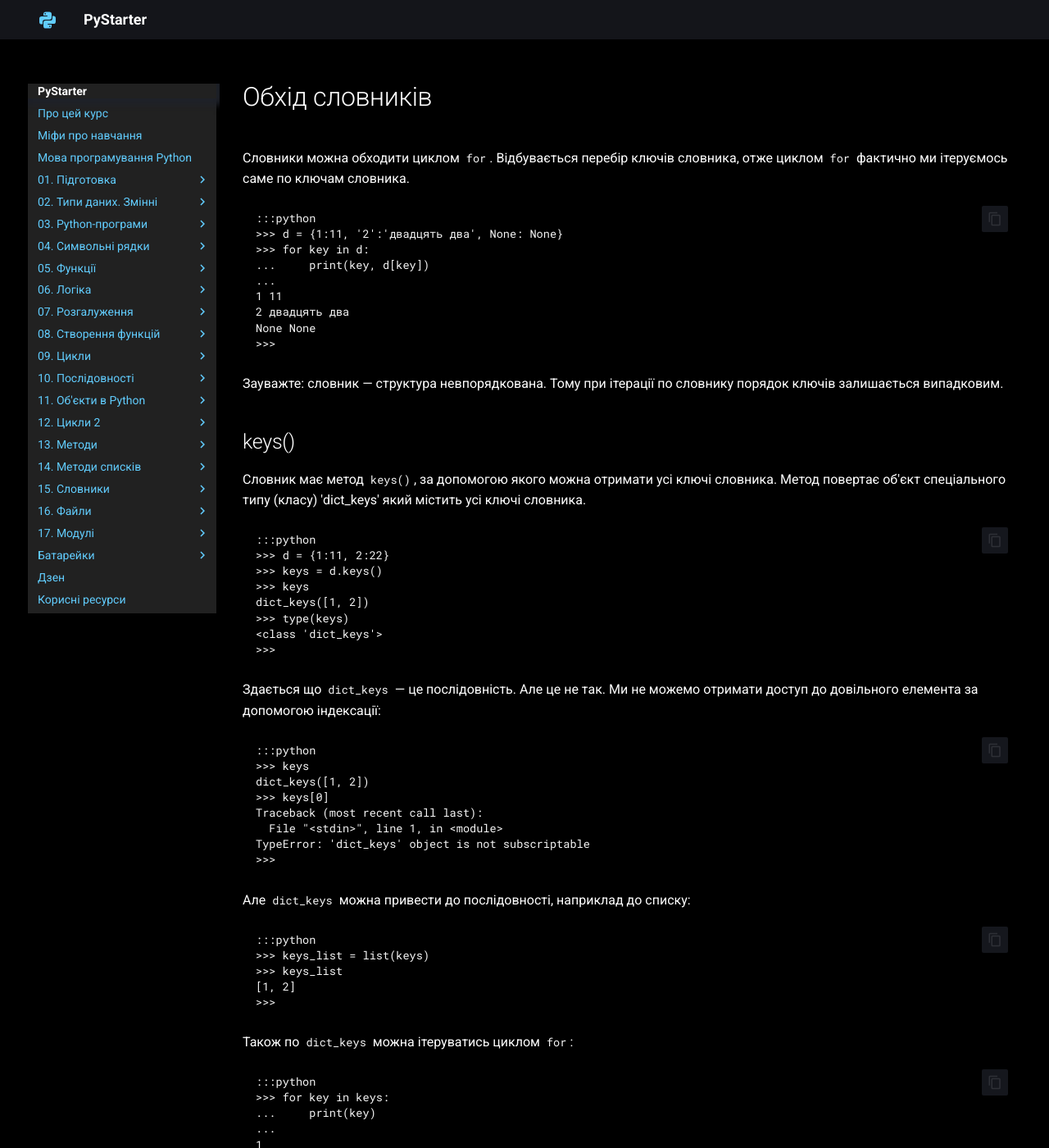
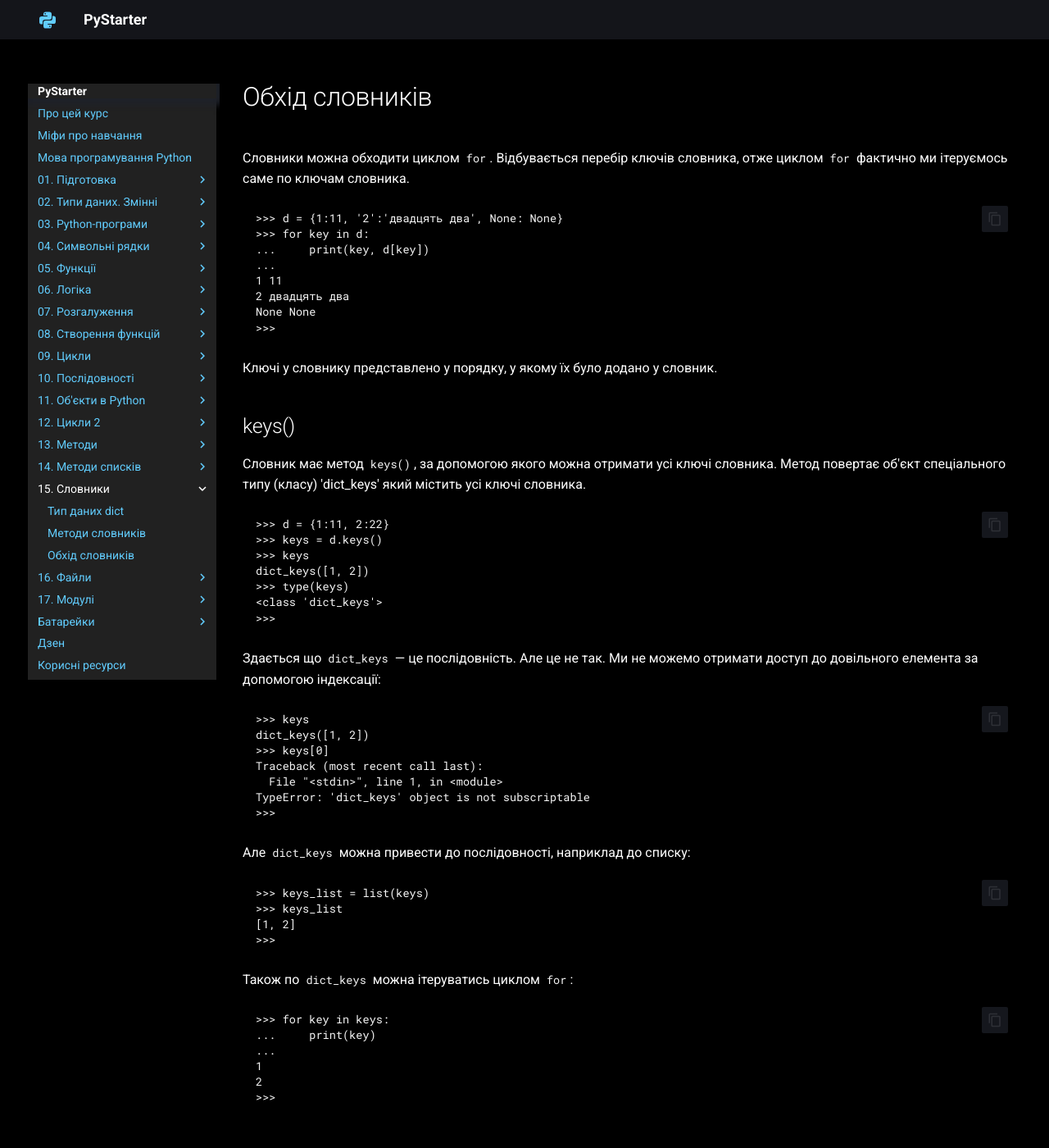
Before and after one commit to ruslan-rv-ua/PyStarter, an MkDocs documentation site: the page built from docs/dict/dict_traversal.md, in a window 1280 px wide and 1400 px high. Shown: the whole window at 82% size. Built offline with MkDocs 1.6.1 and Material for MkDocs 9.7.7, drawn with Linux system fonts in a browser that asks for light colours; some of the changed text lies outside the part shown.

Commit message:
2023-12-11

```diff
--- a/docs/dict/dict_traversal.md
+++ b/docs/dict/dict_traversal.md
@@ -10,7 +10,6 @@ hide:
 Відбувається перебір ключів словника,
 отже циклом `for` фактично ми ітеруємось саме по ключам словника.
 
-	:::python
 	>>> d = {1:11, '2':'двадцять два', None: None}
 	>>> for key in d:
 	...     print(key, d[key])
@@ -20,14 +19,13 @@ hide:
 	None None
 	>>>
 
-Зауважте: словник — структура невпорядкована. Тому при ітерації по словнику порядок ключів залишається випадковим.
+Ключі у словнику представлено у порядку, у якому їх було додано у словник.
 
 ## keys()
 
 Словник має метод `keys()`, за допомогою якого можна отримати усі ключі словника.
 Метод повертає об'єкт спеціального типу (класу) 'dict_keys' який містить усі ключі словника.
 
-	:::python
 	>>> d = {1:11, 2:22}
 	>>> keys = d.keys()
 	>>> keys
@@ -39,7 +37,6 @@ hide:
 Здається що `dict_keys` — це послідовність. Але це не так.
 Ми не можемо отримати доступ до довільного елемента за допомогою індексації:
 
-	:::python
 	>>> keys
 	dict_keys([1, 2])
 	>>> keys[0]
@@ -50,7 +47,6 @@ hide:
 
 Але `dict_keys` можна привести до послідовності, наприклад до списку:
 
-	:::python
 	>>> keys_list = list(keys)
 	>>> keys_list
 	[1, 2]
@@ -58,7 +54,6 @@ hide:
 
 Також по `dict_keys` можна ітеруватись циклом `for`:
 
-	:::python
 	>>> for key in keys:
 	...     print(key)
 	...
@@ -71,7 +66,6 @@ hide:
 Ще один метод словника — `values()`.
 Повертає об'єкт класу 'dict_values' який містить усі значення словника.
 
-	:::python
 	>>> d
 	{1: 11, 2: 22}
 	>>> values = d.values()
@@ -83,7 +77,6 @@ hide:
 
 Щоб отримати послідовність усіх значень словника — можна привести наприклад до списку:
 
-	:::python
 	>>> values_list = list(values)
 	>>> values_list
 	[11, 22]
@@ -91,7 +84,6 @@ hide:
 
 По об'єкту типу `dict_values` можна ітеруватись:
 
-	:::python
 	>>> for value in d.values():
 	...     print(value)
 	...
@@ -105,7 +97,6 @@ hide:
 Повертає об'єкт класу 'dict_items' який містить пари "ключ-значення".
 Кожна пара "ключ-значення" представлена кортежем, перший елемент кортежа — це ключ, другий — відповідне йому значення зі словника:
 
-	:::python
 	>>> d
 	{1: 11, 2: 22}
 	>>> items = d.items()
@@ -117,7 +108,6 @@ hide:
 
 Отримаємо список усіх пар словника:
 
-	:::python
 	>>> list(d.items())
 	[(1, 11), (2, 22)]
 	>>> list(d.items())[-1]
@@ -126,7 +116,6 @@ hide:
 
 Ітеруватись циклом `for` по елементам (парам) словника теж можна:
 
-	:::python
 	>>> for item in d.items():
 	...     print(item)
 	...
@@ -151,7 +140,6 @@ hide:
 І тоді у першу змінну при черговій ітерації цикла буде попадати елемент кортежа з індексом 0,
 у другу — відповдно елемент кортежа з індексом 1.
 
-	:::python
 	>>> d
 	{1: 11, 2: 22}
 	>>> for key, value in d.items():
--- a/docs/dict/problems/solutions/problem_dict_01_reversed_solutiont.py
+++ b/docs/dict/problems/solutions/problem_dict_01_reversed_solutiont.py
@@ -10,7 +10,7 @@ def reversed_dict(d):
 "Перевернути словник"
 
 Реалізувати функцію reversed_dict() яка виконує наступне:
-1. В параметрах отримує словник. Усі значення у словнику унікальні. Словник може бути пустим.
+1. В параметрах отримує словник. Усі значення у словнику унікальні та немутабельних типів. Словник може бути пустим.
 2. Повертає словник у якому ключі і значення з переданого словника поміняні місцями
 Приклад:
 Вхідні дані: {1:'One', 2:'Two', 3:'Three'}
--- a/docs/dict/problems/solutions/problem_dict_02_most_common_solutiont.py
+++ b/docs/dict/problems/solutions/problem_dict_02_most_common_solutiont.py
@@ -4,9 +4,9 @@ def most_common_char(string):
 	for char in string:
 		counter[char] = counter.get(char, 0) + 1
 	max_count = max(counter.values())
-	for char, count in counter.items():
-		if count == max_count:
-			return char
+	for char in string:
+        if counter[char] == max_count:
+            return char
 
 
 '''
--- a/mkdocs.yml
+++ b/mkdocs.yml
@@ -173,12 +173,12 @@ nav:
     - Структура даних "стек": methods_list/stack.md
   - 15. Словники:
     - Тип даних dict: dict/dict.md
-  #   - Методи словників: dict/dict_methods.md
-  #   - Обхід словників: dict/dict_traversal.md
+    - Методи словників: dict/dict_methods.md
+    - Обхід словників: dict/dict_traversal.md
   - 16. Файли:
     - Кодування текстової інформації: text_files/unicode.md
-  #   - Текстові файли: text_files/open_close_flush.md
-  #   - Читання і запис текстових файлів: text_files/read_write.md
+    - Текстові файли: text_files/open_close_flush.md
+    # - Читання і запис текстових файлів: text_files/read_write.md
   - 17. Модулі:
     - Модулі в Python: modules/modules.md
     - Використання модулів: modules/module_usage.md
@@ -190,4 +190,3 @@ nav:
     - Модуль random: modules/random_module.md
   - Дзен: zen.md
   - Корисні ресурси: resources.md
-  # - "Що далі?": next_steps.md
```
Also changed, not shown: docs/dict/dict_methods.md (+2 -9 lines), docs/dict/problems/problem_dict_01_reversed.py (deleted, +0 -17 lines), docs/dict/problems/problem_dict_02_most_common.py (deleted, +0 -20 lines), docs/dict/problems/solutions/problem_dict_03_students_solutiont.py (added, +34 -0 lines), docs/methods_list/example.py (+6 -2 lines), docs/methods_list/problems_lists/solutions/problem_lists_replace_solution.py (added, +28 -0 lines), docs/text_files/open_close_flush.md (+3 -7 lines), docs/text_files/read_write.md (+0 -7 lines).
